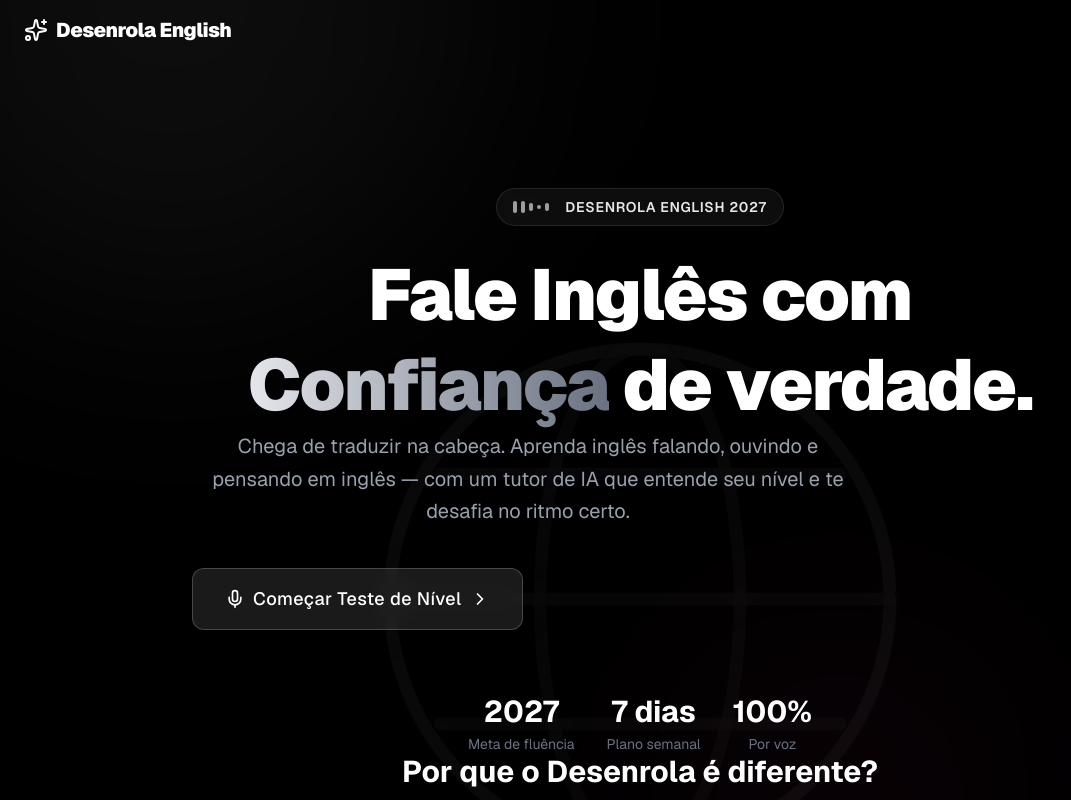
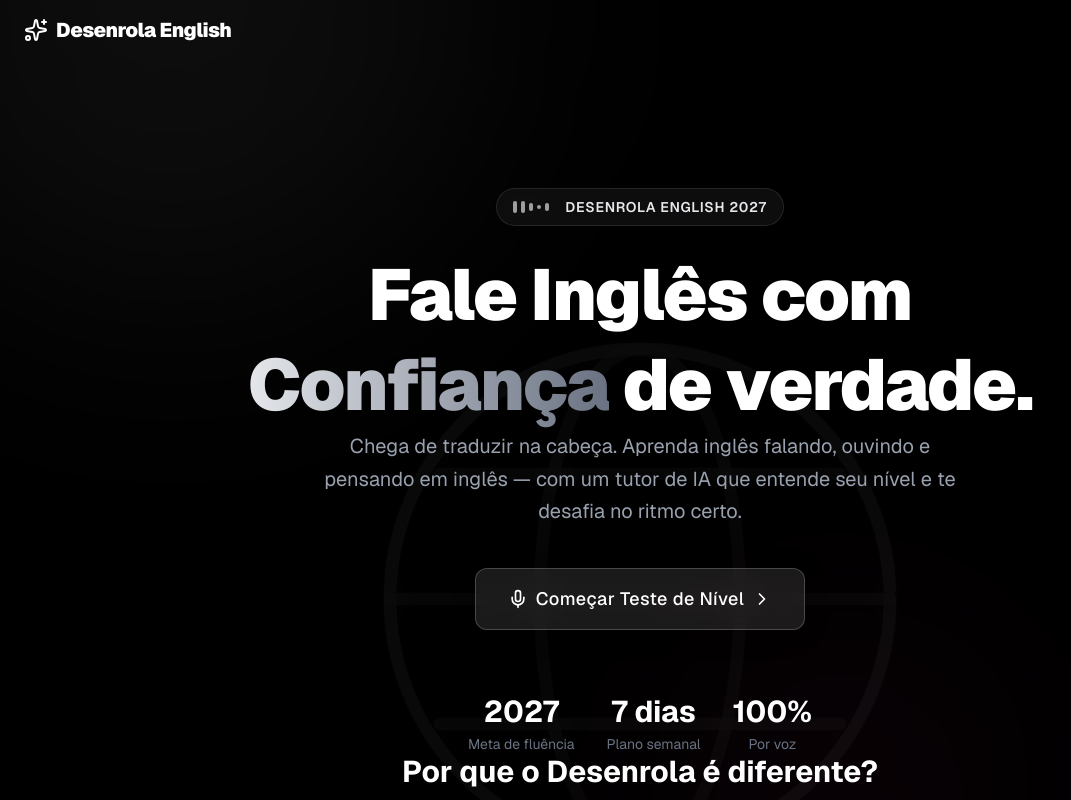
Before and after one commit to ThiagoMaxPaiva/DesenrolaEnglish, a Next.js app: page / in a window 1280 px wide. Shown: the top 800 px of the page, without its empty margins (0-1071 px from the left). Built offline with nearby package versions, Linux system fonts and the light colour scheme.

Commit message:
fix: center CTA button and subtitle text on the landing page

```diff
--- a/src/app/page.tsx
+++ b/src/app/page.tsx
@@ -122,7 +122,7 @@
           {/* Subtitle */}
           <motion.p
             variants={fadeInUp}
-            className="text-lg md:text-xl text-gray-400 max-w-2xl mb-10 leading-relaxed"
+            className="text-lg md:text-xl text-gray-400 max-w-2xl mx-auto mb-10 leading-relaxed"
           >
             Chega de traduzir na cabeça. Aprenda inglês falando, ouvindo e
             pensando em inglês — com um tutor de IA que entende seu nível e
@@ -130,7 +130,7 @@
           </motion.p>
 
           {/* CTA Button */}
-          <motion.div variants={fadeInUp}>
+          <motion.div variants={fadeInUp} className="flex justify-center">
             <GlassButton
               variant="primary"
               size="lg"
```
